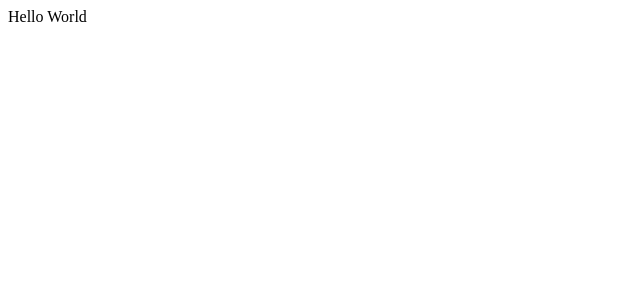
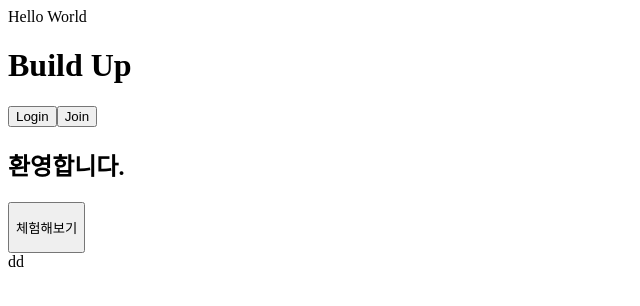
Before and after one commit to codestates/BuildUp-client, a React (Create React App) app: page / in a window 1280 px wide. Shown: the top 306 px of the page, without its empty margins (0-640 px from the left). Built offline with nearby package versions, Linux system fonts and the light colour scheme.

Commit message:
Add#1-edit:skeleton

```diff
--- a/src/pages/MainPage.js
+++ b/src/pages/MainPage.js
@@ -2,5 +2,32 @@ import React, { useState } from "react";
 import { useDispatch, useSelector } from "react-redux";
 
 export default function MainPage() {
-  return <div></div>;
+  return (
+    <div id="main-page">
+      <header id="header">
+        <div id="header-name">
+          <h1>Build Up</h1>
+        </div>
+        <div id="button-box">
+          <button>Login</button>
+          <button>Join</button>
+        </div>
+      </header>
+      <section>
+        <div id="top-h"></div>
+        <div id="welcome-box">
+          <h1 className="welcome-text">환영합니다.</h1>
+        </div>
+        <div id="btn-beta-box">
+          <button className="btn-beta">
+            <p>체험해보기</p>
+          </button>
+        </div>
+        <div id="top-l"></div>
+      </section>
+      <footer>
+        <div>dd</div>
+      </footer>
+    </div>
+  );
 }
```
